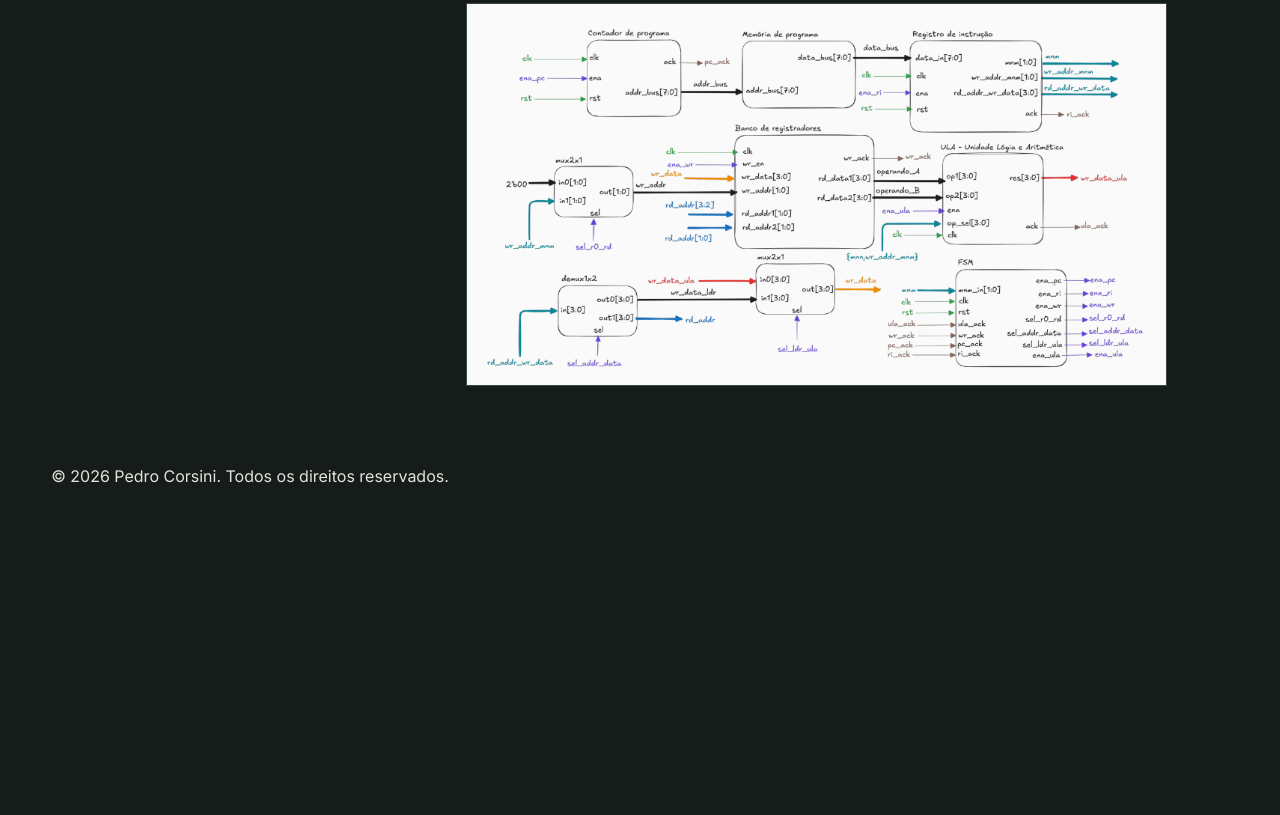
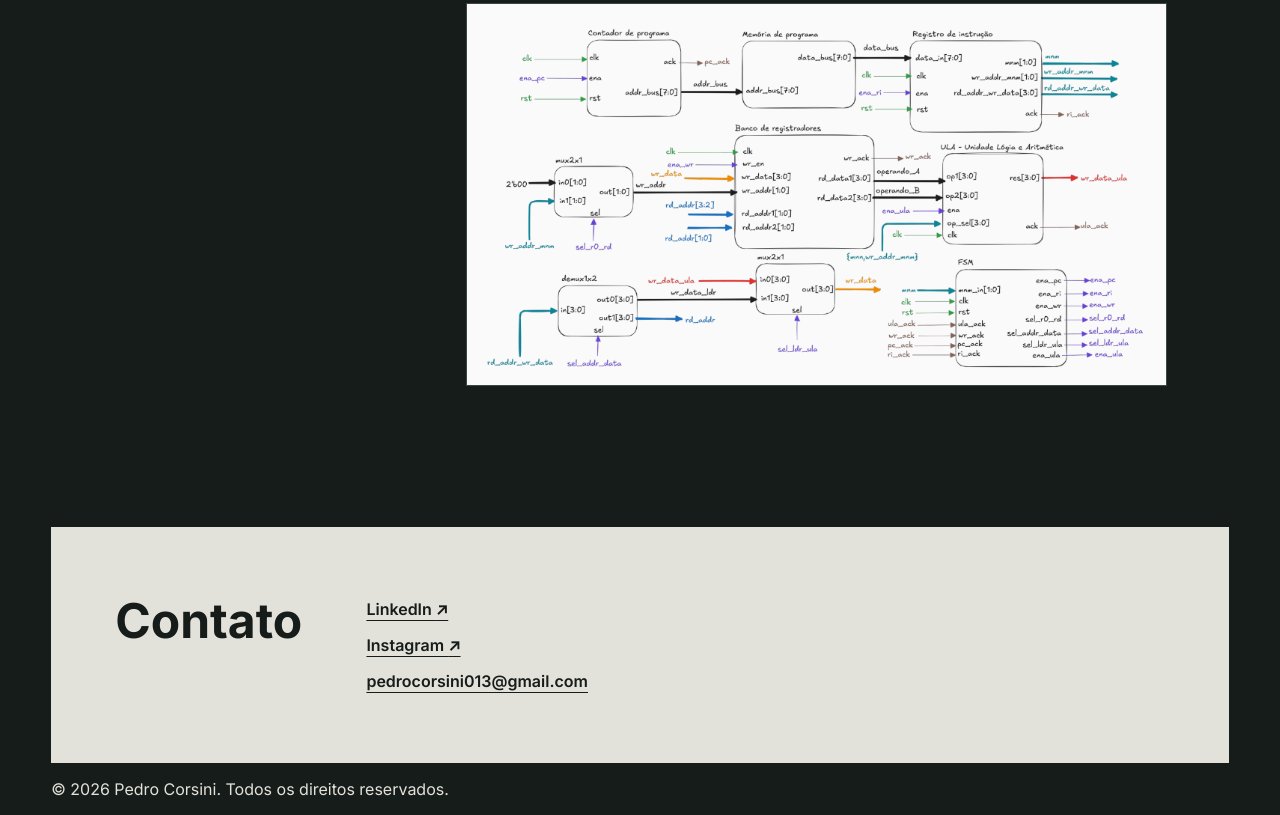
Before and after one commit to pedrocorsini/capacitacao-asimov-corsini, a plain HTML site: page semana-02-html-css/portifolio/index.html in a window 1280 px wide. Shown: the part 4149-4964 px from the top of the page. Before the commit the page ends 4651 px from the top, so only its background shows below. Drawn offline with Linux system fonts and the light colour scheme.

Commit message:
feat: add contatcs section

```diff
--- a/semana-02-html-css/portifolio/assets/css/style.css
+++ b/semana-02-html-css/portifolio/assets/css/style.css
@@ -431,3 +431,44 @@ a.project-media:focus-visible {
         margin-top: 1rem;
     }
 }
+
+#contatos {
+    display: grid;
+    grid-template-columns: 200px minmax(0, 1fr);
+    align-items: start;
+    gap: 1rem clamp(1.5rem, 4vw, 4rem);
+    padding: clamp(1.5rem, 5vw, 4rem);
+    background-color: var(--color-ink);
+    color: var(--color-bg);
+}
+
+#contatos h2 {
+    margin: 0;
+    font-size: clamp(2rem, 4vw, 3rem);
+}
+
+.contact-list {
+    margin: 0;
+    padding: 0;
+    list-style: none;
+}
+
+.contact-link {
+    display: inline-block;
+    padding-block: 0.5rem;
+    color: inherit;
+    font-weight: 600;
+    overflow-wrap: anywhere;
+    text-underline-offset: 5px;
+}
+
+.contact-link:focus-visible {
+    outline: 2px solid currentColor;
+    outline-offset: 4px;
+}
+
+@media (max-width: 600px) {
+    #contatos {
+        grid-template-columns: 1fr;
+    }
+}
--- a/semana-02-html-css/portifolio/index.html
+++ b/semana-02-html-css/portifolio/index.html
@@ -133,6 +133,16 @@
 
       </div>
     </section>
+    <section id="contatos" class="container" aria-labelledby="contatos-titulo">
+      <h2 id="contatos-titulo">Contato</h2>
+
+      <ul class="contact-list">
+        <li><a class="contact-link" href="https://www.linkedin.com/in/pedrocorsini/">LinkedIn <span aria-hidden="true">↗</span></a></li>
+        <li><a class="contact-link" href="https://www.instagram.com/corsiniz_/">Instagram <span aria-hidden="true">↗</span></a></li>
+        <li><a class="contact-link" href="mailto:pedrocorsini013@gmail.com">pedrocorsini013@gmail.com</a></li>
+      </ul>
+    </section>
+
   </main>
 
   <footer id="footer" class="container">
```
